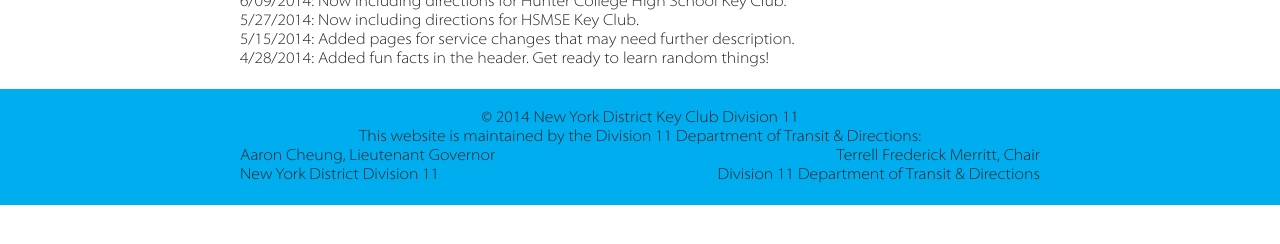
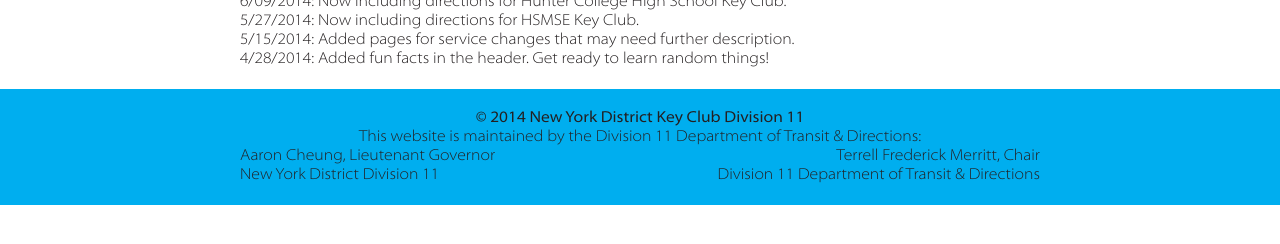
Before and after one commit to d11directions/d11directions.github.io, a Jekyll site: the page built from index.html, in a window 1280 px wide. Shown: the part 317-561 px from the top of the page. Built offline with Jekyll 4.4.1, drawn with Linux system fonts in a browser that asks for light colours.

Commit message:
Footer: bold copyright

```diff
--- a/_includes/footer.html
+++ b/_includes/footer.html
@@ -1,6 +1,6 @@
 <div id="footer_wrap" class="outer">
   <footer class="inner" style="text-align: center;">
-      <p class="no_link_color">&copy; 2014 <a href="http://nydkc11.org">New York District Key Club Division 11</a><br></p>
+      <p class="no_link_color"><strong>&copy; 2014 <a href="http://nydkc11.org">New York District Key Club Division 11</a></strong><br></p>
       <p>This website is maintained by the Division 11 Department of Transit &amp; Directions&#58;<p>
       <div id="footer_left">Aaron Cheung, Lieutenant Governor<br>New York District Division 11</div>
       <div id="footer_right">Terrell Frederick Merritt, Chair<br>Division 11 Department of Transit &amp; Directions</div>
```
